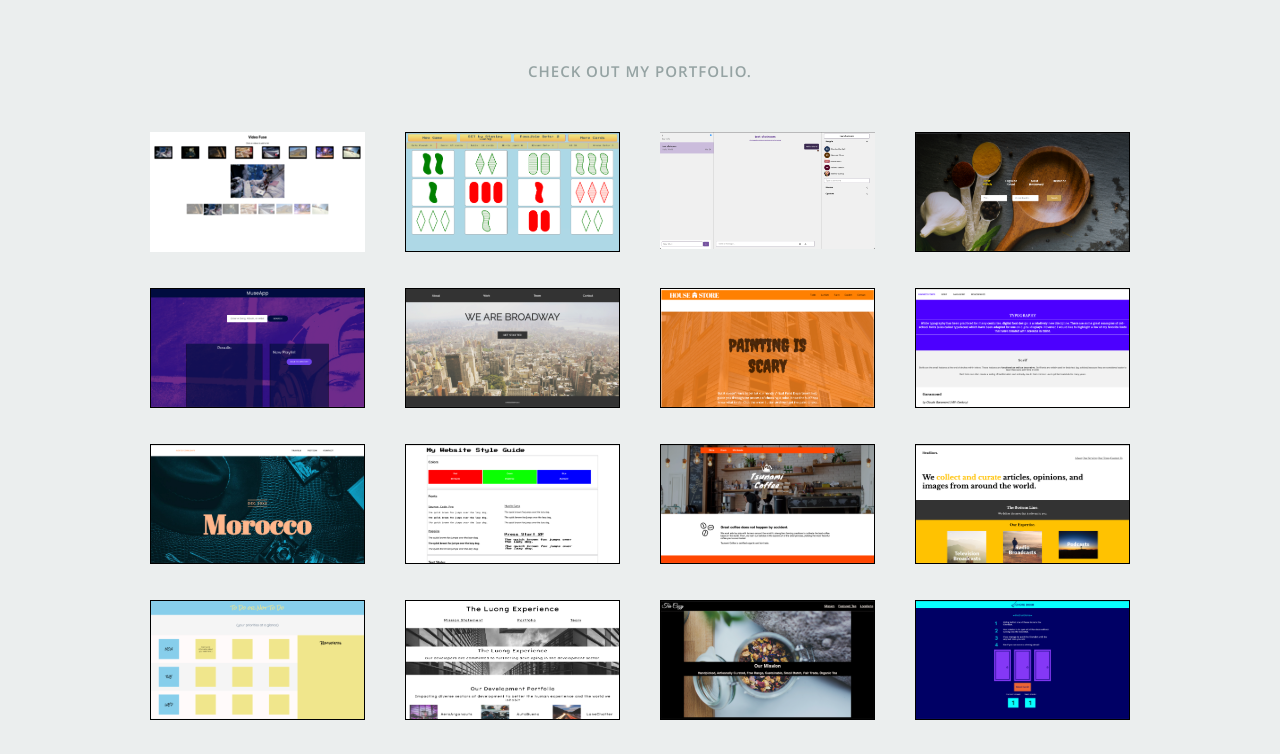
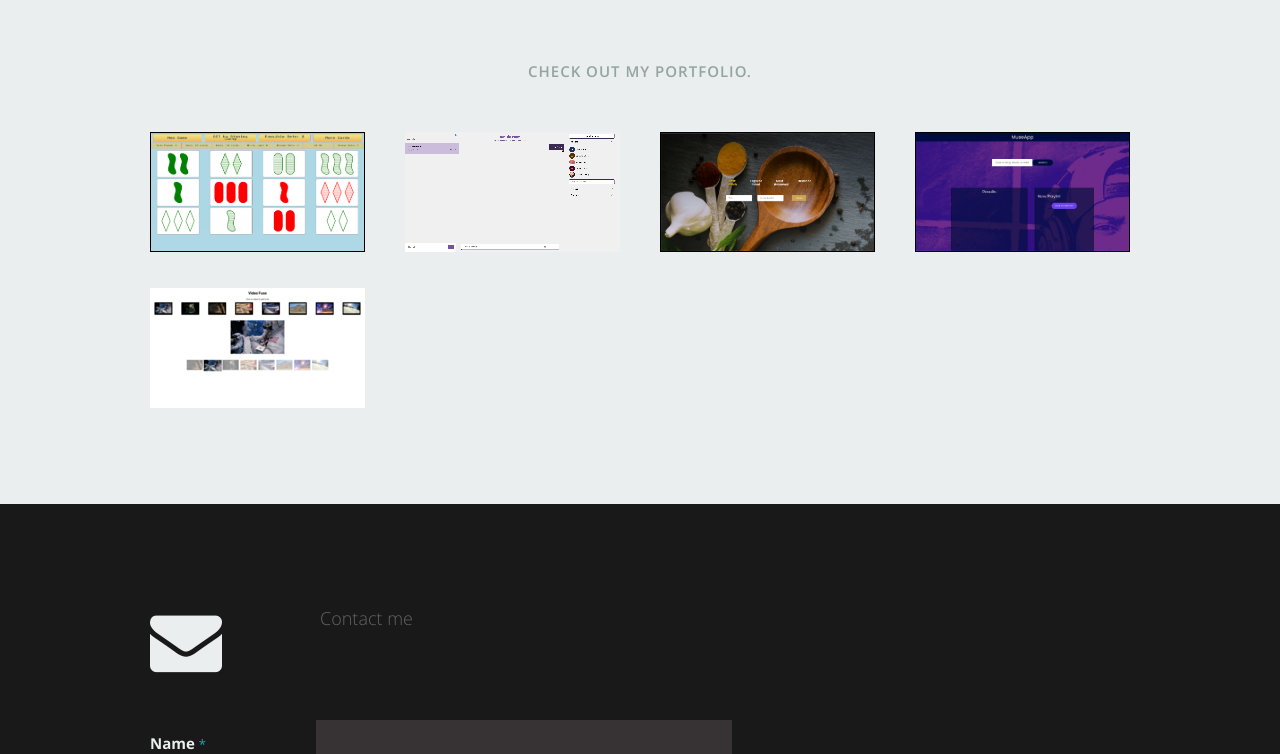
Before and after one commit to stanleyluong/stanleyluong.github.io, a React (Create React App) app: page / in a window 1280 px wide. Shown: the part 4000-4754 px from the top of the page. Built offline with nearby package versions, Linux system fonts and the light colour scheme.

Commit message:
removed old projects

```diff
--- a/public/resumeData.json
+++ b/public/resumeData.json
@@ -130,12 +130,6 @@
   "portfolio":{
     "projects": [
       {
-        "title":"Video Fuse",
-        "category":"Video Fusing Player",
-        "image":"video-fuse.png",
-        "url":"https://stanleyluong.github.io/video-fuse/"
-      },
-      {
         "title":"SET",
         "category":"My favorite card game",
         "image":"set.png",
@@ -158,6 +152,12 @@
         "category":"Spotify API Playlist Maker",
         "image":"museapp.png",
         "url":"https://stanleyluong.github.io/MuseApp/"
+      },
+      {
+        "title":"Video Fuse",
+        "category":"Video Fusing Player",
+        "image":"video-fuse.png",
+        "url":"https://stanleyluong.github.io/video-fuse/"
       },
       {
         "title":"Broadway Design",
--- a/src/Components/Portfolio.js
+++ b/src/Components/Portfolio.js
@@ -4,7 +4,7 @@ class Portfolio extends Component {
   render() {
 
     if(this.props.data){
-      var projects = this.props.data.projects.map(function(projects){
+      var projects = this.props.data.projects.slice(0,5).map(function(projects){
         // console.log(projects)
         var projectImage = 'images/portfolio/'+projects.image;
         return <div key={projects.title} className="columns portfolio-item">
@@ -33,7 +33,7 @@ class Portfolio extends Component {
 
             <h1>Check Out my portfolio.</h1>
 
-            <div id="portfolio-wrapper" className="bgrid-quarters s-bgrid-thirds cf">
+            <div id="portfolio-wrapper" className="bgrid-fifths s-bgrid-thirds cf">
                 {projects}
             </div>
           </div>
```
Also changed, not shown: public/images/portfolio/chatapp.png.
